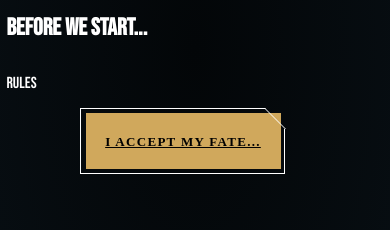
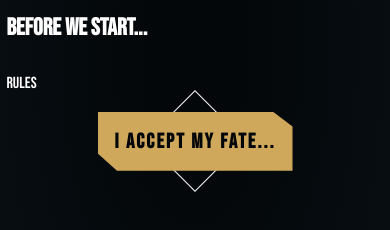
Before and after one commit to evoworld1/HardStuck-checker, a plain HTML site: page index.html in a window 390 px wide. Shown: the part 374-604 px from the top of the page. Drawn offline with nearby package versions, Linux system fonts and the light colour scheme.

Commit message:
add media queries for button

```diff
--- a/styling/intro.less
+++ b/styling/intro.less
@@ -1,9 +1,15 @@
 /* DEFINING VARIABLES */
 
 @gold: rgb(208, 168, 92);
+@gold2: rgb(223, 183, 109);
 @darkblue: rgb(3, 6, 8);
 @brightblue: rgb(8, 15, 20);
-@border: 1px solid white;
+@border: 2px solid white;
+@slim-border: 1px solid whitesmoke;
+
+body {
+  font-family: "Bebas Neue", cursive !important;
+}
 
 .wrapper {
   width: 100vw;
@@ -18,68 +24,139 @@
 }
 
 .text-container {
-  font-family: "Bebas Neue", cursive;
   display: flex;
   flex-direction: column;
 }
 
 .accept-button {
+  transition: all 0.3s;
+  transform: scale(1);
   width: 230px;
   height: 66px;
-  overflow: hidden;
-  z-index: 2;
   position: relative;
-  border-left: @border;
+  display: flex;
+  align-items: center;
+  justify-content: center;
 
-  &::after,
   &::before {
     content: "";
     position: absolute;
-    width: 203px;
-    left: 20px;
+    width: 195px;
+    height: 56px;
     z-index: 2;
-  }
-  &::before {
-    height: 20px;
-    width: 184px;
-    top: 0;
     border: @border;
-    border-width: 1px 1px 0px 0px;
-    transform: skew(45deg);
+    transition: all 0.4s;
     transform-origin: right bottom;
   }
   &::after {
-    height: 44px;
-    bottom: 0;
-    left: 0;
-    border: @border;
-    border-width: 0px 1px 1px 0px;
+    content: "";
+    position: absolute;
+    width: 30px;
+    height: 30px;
+    border: @slim-border;
+    transform: rotate(45deg);
+    z-index: 0;
+    opacity: 0;
+    transition: all 0.3s;
   }
   &:hover {
+    transition: all 250ms;
+    transform: scale(1.1);
+
+    &::after {
+      transition: all 0.4s;
+      width: 70px;
+      height: 70px;
+      opacity: 1;
+    }
     &::before {
-      transition: all 1s;
-      transform: skew(0deg);
+      transition: all 250ms;
+      height: 80px;
+      width: 220px;
+      opacity: 0;
+      z-index: 1;
+      border: @border;
     }
   }
 }
 
 #accept {
   background-color: @gold;
+  transition: all 0.3s;
   position: absolute;
   display: flex;
   align-items: center;
   justify-content: center;
   min-width: 195px;
   height: 56px;
-  padding: 0px;
+  padding-top: 3px;
   margin: 5px;
-  color: rgb(1, 1, 1);
-
-  font-size: 0.8125rem;
+  color: @darkblue;
+  font-size: 1.3rem;
   letter-spacing: 0.1em;
   font-weight: bold;
-  border: none;
+  text-decoration: none;
   cursor: pointer;
   text-transform: uppercase;
   z-index: 1;
+  clip-path: polygon(
+    30% 0%,
+    70% 0%,
+    100% 0,
+    100% 100%,
+    70% 100%,
+    0 100%,
+    0% 70%,
+    0 0
+  );
+
+  &:hover {
+    transition: all 0.2s;
+    border: whitesmoke;
+    clip-path: polygon(
+      30% 0%,
+      90% 0,
+      100% 25%,
+      100% 100%,
+      71% 100%,
+      10% 100%,
+      0 70%,
+      0 0
+    );
+    z-index: 3;
+  }
 }
+
+@media only screen and (max-width: 1100px) {
+  .accept-button {
+    &::after {
+      content: "";
+      position: absolute;
+      transition: all 0.4s;
+      width: 70px;
+      height: 70px;
+      opacity: 1;
+    }
+    &::before {
+      transition: all 250ms;
+      height: 80px;
+      width: 220px;
+      opacity: 0;
+    }
+    &:hover {
+      transform: none;
+    }
+  }
+  #accept {
+    clip-path: polygon(
+      30% 0%,
+      90% 0,
+      100% 25%,
+      100% 100%,
+      71% 100%,
+      10% 100%,
+      0 70%,
+      0 0
+    );
+  }
+}
```
Also changed, not shown: index.html (+1 -1 lines), styling/intro.css.
